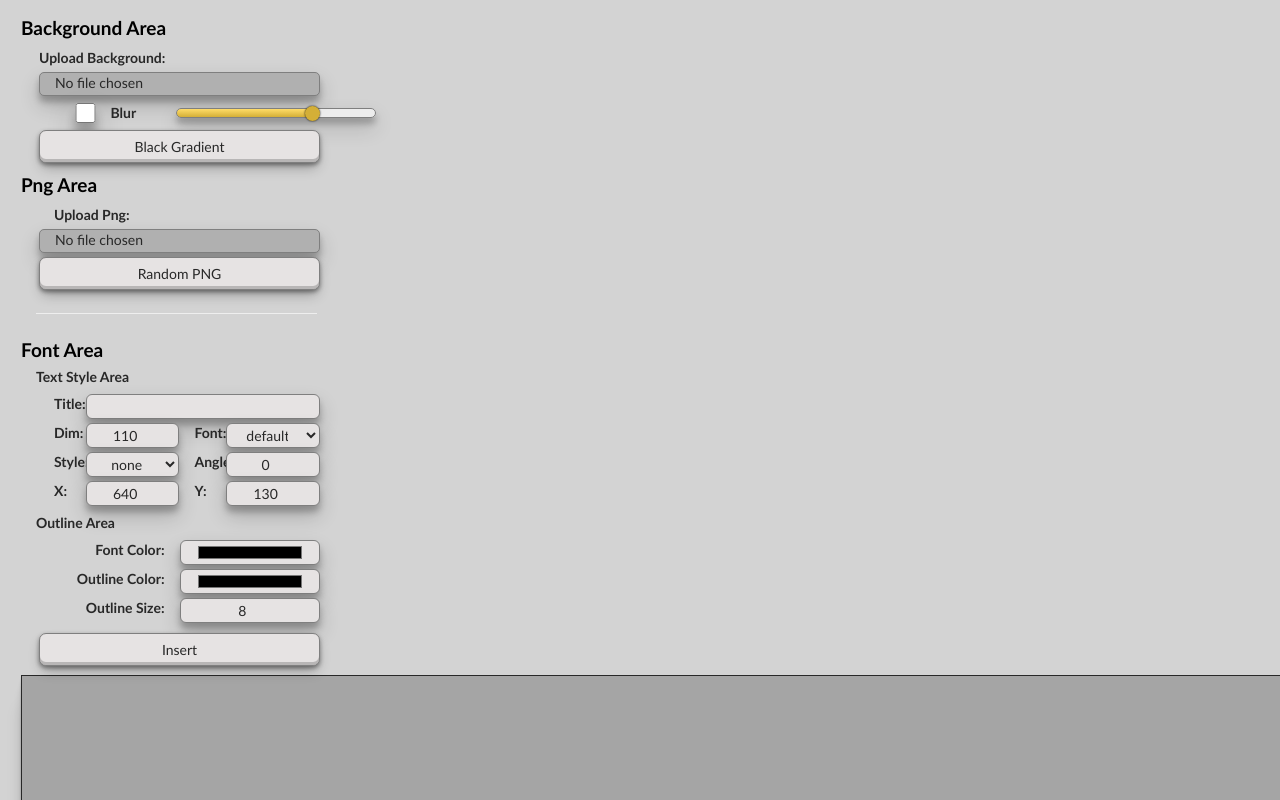
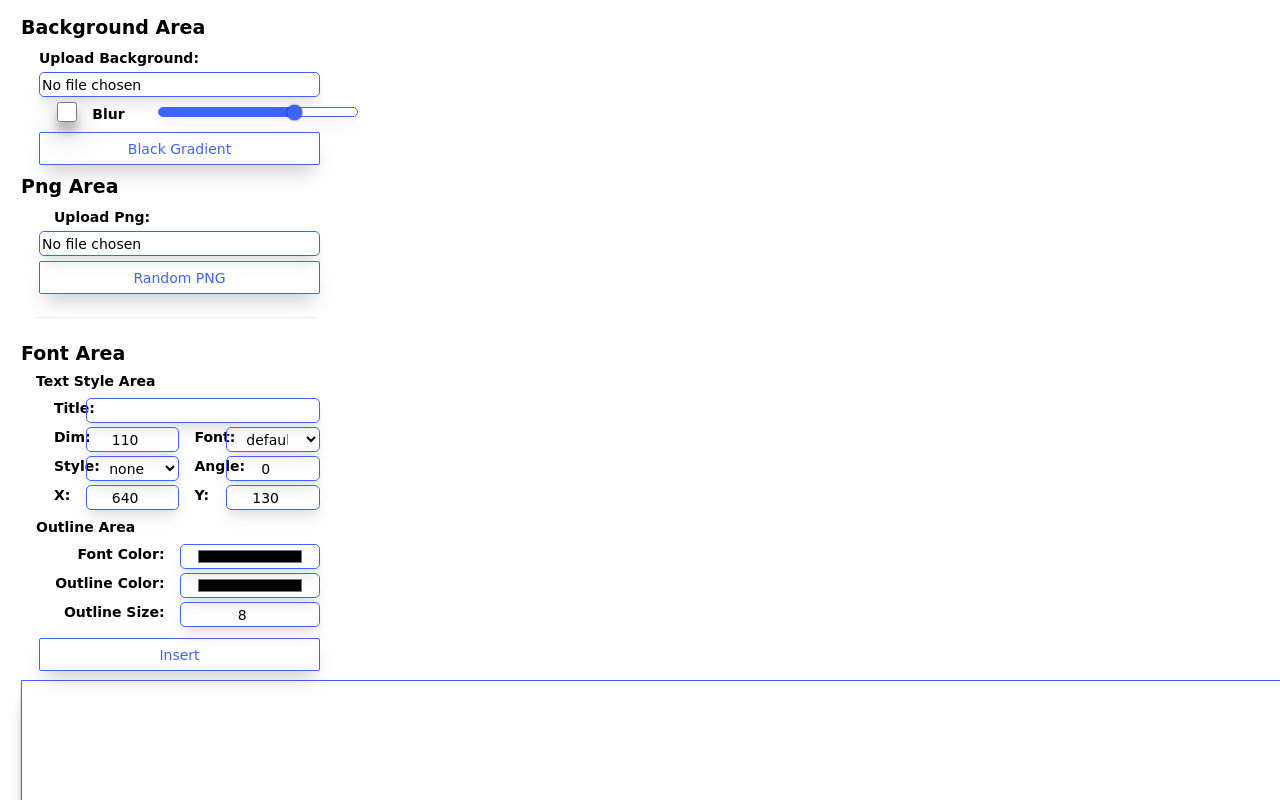
Before and after one commit to AlphaQuantum/alphaquantum.github.io, a plain HTML site: page ThumbGen/index.html in a window 1280 px wide. Drawn offline with nearby package versions, Linux system fonts and the light colour scheme; a web font is replaced by a local one.

Commit message:
New Modern Style

```diff
--- a/ThumbGen/style.css
+++ b/ThumbGen/style.css
@@ -10,50 +10,51 @@
 
 body, html {
     height: 100%;
-    background-color: lightgrey;
-    font-family: 'Trebuchet MS', sans-serif;
-    color: #282828;
+    background-color: white;
+    font-family: 'Comfortaa', cursive;
+    color: black;
     overflow: hidden; /* Hide scrollbars */
 }
 .pngOutline {
     filter: drop-shadow(5px 5px 10px #000) drop-shadow(-5px -5px 10px #000);
 }
 canvas {
-    border: solid 1px;
-    background-color: #A5A5A5;
+    border: #3e64ff solid 1px;
+    background-color: white;
     box-shadow: rgba(0, 0, 0, 0.09) 0px 2px 1px, rgba(0, 0, 0, 0.09) 0px 4px 2px, rgba(0, 0, 0, 0.09) 0px 8px 4px, rgba(0, 0, 0, 0.09) 0px 16px 8px, rgba(0, 0, 0, 0.09) 0px 32px 16px;
 }
 input, select {
     text-align: center;
-    border: 1px solid #7F7F7F;
     height: 25px;
-    border-radius: 6px;
-    background-color: #e6e3e3;
+    border-radius: 5px;
+    border: 1px solid #3e64ff;
+    background-color: transparent;
     margin-top: 2px;
     margin-bottom: 2px;
-    box-shadow: rgba(0, 0, 0, 0.19) 0px 10px 20px, rgba(0, 0, 0, 0.23) 0px 6px 6px;
+    box-shadow: rgba(0, 0, 0, 0.1) 0px 10px 15px -3px, rgba(0, 0, 0, 0.05) 0px 4px 6px -2px;
+    transition: 0.3s;
 }
 /*/////////////////////////////////////*/
 input[type=file] {
+    appearance: none;
     width: 100%;
     border-radius: 5px;
-    background-color: #B0B0B0;
-    display: inline-block;
-    height: 24px;
+    border:1px solid #3e64ff;
+    background-color: transparent;
+    height: 25px;
+    padding:2px;
 }
 
 input[type="checkbox"] {
     margin: 0;
     width: 1.45em;
     height: 1.45em;
-      border: 1px solid currentColor;
+    border: 1px solid #3e64ff;
     border-radius: 0.35em;
-      background-color: #e6e3e3;
     box-shadow: rgba(0, 0, 0, 0.25) 0px 14px 28px, rgba(0, 0, 0, 0.22) 0px 10px 10px;
 }
 input:checked {
-    accent-color: #d4af37;
-    box-shadow: rgba(0, 0, 0, 0.25) 0px 14px 28px, rgba(0, 0, 0, 0.22) 0px 10px 10px;
+    accent-color: #3e64ff;
 }
 
 input[type="range"] {
@@ -63,49 +64,56 @@ input:checked {
     height: 10px;
     background: rgba(255, 255, 255, 0.6);
     border-radius: 5px;
-        background-image: linear-gradient(#ffdc69, #d4af37);
+    background-image: linear-gradient(#3e64ff,#3e64ff);
     background-size: 70% 100%;
     background-repeat: no-repeat;
 }
+
 input[type="range"]::-webkit-slider-thumb {
     -webkit-appearance: none;
     height: 15px;
     width: 15px;
     border-radius: 50%;
-            background: #d4af37;
+    background: #3e64ff;
     cursor: ew-resize;
     box-shadow: 0 0 2px 0 #000;
     transition: background .1s ease-in;
 }
+
 input[type="range"]::-webkit-slider-thumb:hover {
-      background: #b0912e;
+    background: #3e64ff;
 }
+
 /*aaaaaaaaaaaaa*/
 ::file-selector-button {
     display: none;
 }
 
 button {
-    border-radius: 7px;
-    border: 1px solid #7F7F7F;
-    background-color: #e6e3e3;
-    height:33px;
-    margin-top:2px;
-    box-shadow: rgba(0, 0, 0, 0.4) 0px 2px 4px, rgba(0, 0, 0, 0.3) 0px 7px 13px -3px, rgba(0, 0, 0, 0.2) 0px -3px 0px inset;
+    border-radius: 2px;
+    border: 1px solid #3e64ff;
+    color: #3e64ff;
+    background-color: transparent;
+    height: 33px;
+    margin-top: 3px;
+    transition: 0.3s;
+    box-shadow: 0 12px 20px -6px rgb(0 0 0 / 21%);
+    /*box-shadow: rgba(0, 0, 0, 0.4) 0px 2px 4px, rgba(0, 0, 0, 0.3) 0px 7px 13px -3px, rgba(0, 0, 0, 0.2) 0px -3px 0px inset;*/
+}
+button:hover {
+    color: white;
+    background-color: #3e64ff;
 }
 
+/*When button clicked*/
 button:active{
-        box-shadow: #E0E0E0 0px 30px 60px -7px inset, rgba(0, 0, 0, 0.1) 0px 18px 36px -8px inset;
     transform: translateY(4px);
 }
+
 div {
     margin: 3px;
 }
-.blur {
-    align-items: center;
-    display: flex;
-    justify-content: center;
-}
+
 label {
     margin-top: 2px;
     margin-bottom: 2px;
```
Lines whose indentation alone changed are shown as unchanged.
